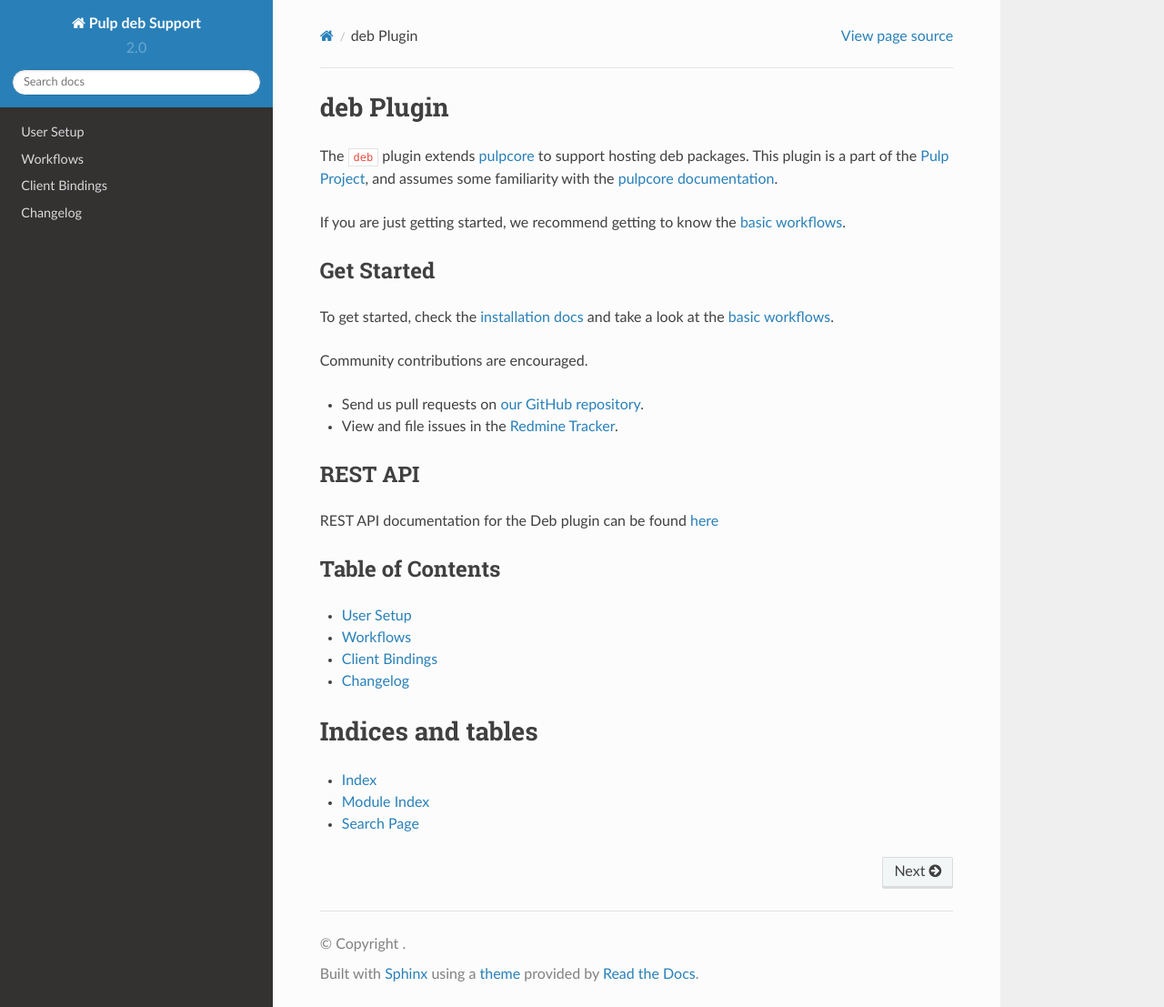
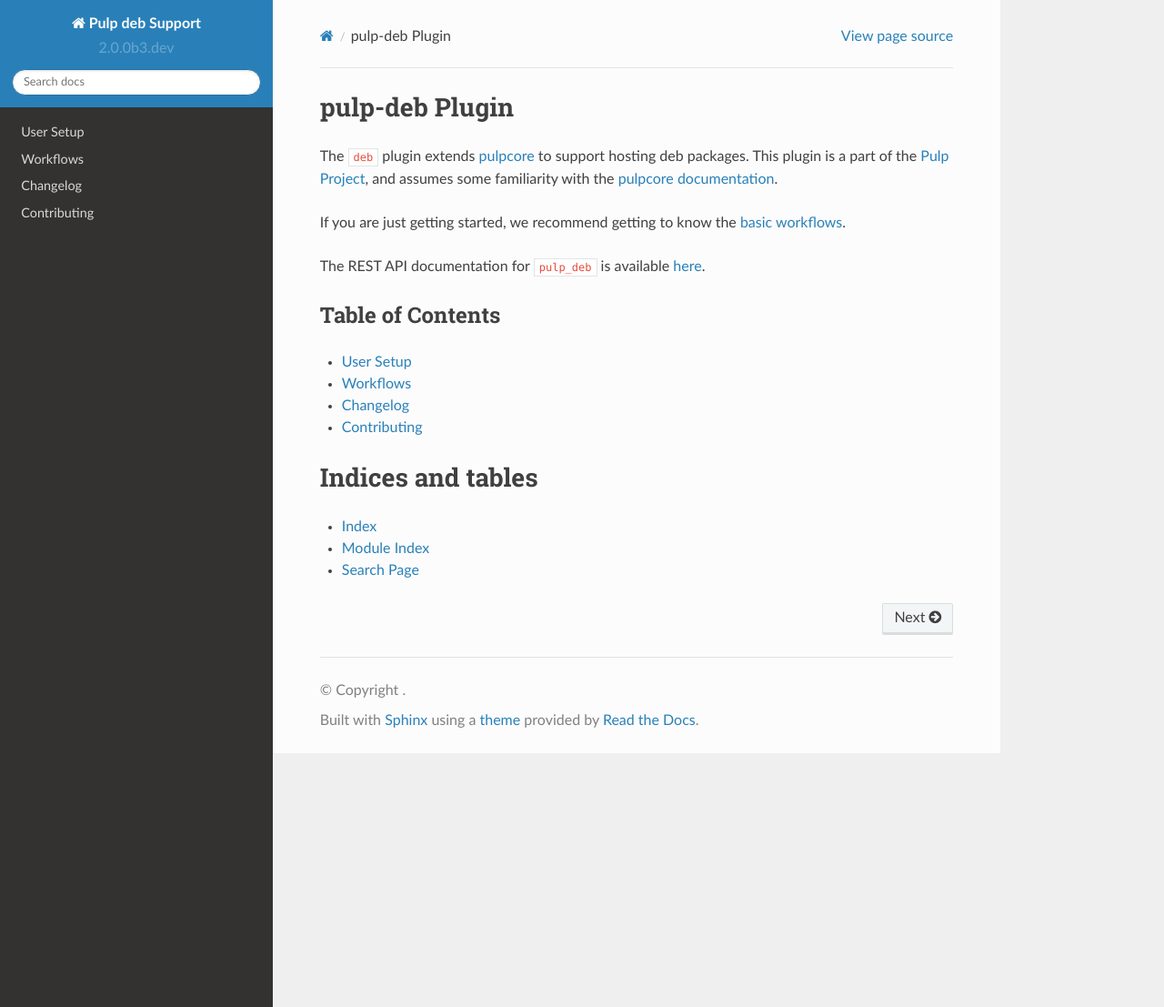
Before and after one commit to pulp/pulp_deb, a Sphinx documentation site: the page built from docs/index.rst, in a window 1280 px wide and 1107 px high. Shown: the whole window at 91% size. Built offline with Sphinx 7.4.7 and the Read the Docs theme 2.0.0, drawn with Linux system fonts in a browser that asks for light colours.

Commit message:
Update docs from plugin_template
[noissue]

```diff
--- a/docs/_templates/restapi.html
+++ b/docs/_templates/restapi.html
@@ -1,7 +1,7 @@
 <!DOCTYPE html>
 <html>
   <head>
-    <title>REST API for Pulp 3 Deb Plugin</title>
+    <title>REST API for Pulp 3 deb Plugin</title>
     <!-- needed for adaptive design -->
     <meta charset="utf-8"/>
     <meta name="viewport" content="width=device-width, initial-scale=1">
--- a/docs/changes.rst
+++ b/docs/changes.rst
@@ -1,4 +1,4 @@
-.. _pulp-rpm-changes:
+.. _pulp_deb-changes:
 
 .. include:: ../CHANGES.rst
 
--- a/docs/conf.py
+++ b/docs/conf.py
@@ -11,6 +11,12 @@
 # All configuration values have a default; values that are commented out
 # serve to show the default.
 
+import os
+import sys
+sys.path.insert(0, os.path.abspath('..'))  # noqa
+
+import pulp_deb
+
 try:
     import sphinx_rtd_theme
 except ImportError:
@@ -19,108 +25,106 @@ except ImportError:
 # If extensions (or modules to document with autodoc) are in another directory,
 # add these directories to sys.path here. If the directory is relative to the
 # documentation root, use os.path.abspath to make it absolute, like shown here.
-# sys.path.insert(0, os.path.abspath('.'))
+#sys.path.insert(0, os.path.abspath('.'))
 
 # -- General configuration -----------------------------------------------------
 
 # If your documentation needs a minimal Sphinx version, state it here.
-# needs_sphinx = '1.0'
+#needs_sphinx = '1.0'
 
 # Add any Sphinx extension module names here, as strings. They can be extensions
 # coming with Sphinx (named 'sphinx.ext.*') or your custom ones.
-extensions = ["sphinx.ext.extlinks"]
+extensions = ['sphinx.ext.extlinks']
 
 # Add any paths that contain templates here, relative to this directory.
-templates_path = ["_templates"]
+templates_path = ['_templates']
 
 # The suffix of source filenames.
-source_suffix = ".rst"
+source_suffix = '.rst'
 
 # The encoding of source files.
-# source_encoding = 'utf-8-sig'
+#source_encoding = 'utf-8-sig'
 
 # The master toctree document.
-master_doc = "index"
+master_doc = 'index'
 
 # General information about the project.
-project = u"Pulp deb Support"
-copyright = u""
+project = u'Pulp deb Support'
+copyright = u''
 
 # The version info for the project you're documenting, acts as replacement for
 # |version| and |release|, also used in various other places throughout the
 # built documents.
 #
 # The short X.Y version.
-version = "2.0"
+version = pulp_deb.__version__
 # The full version, including alpha/beta/rc tags.
-release = "2.0.0b3.dev"
+release = pulp_deb.__version__
 
 # The language for content autogenerated by Sphinx. Refer to documentation
 # for a list of supported languages.
-# language = None
+#language = None
 
 # There are two options for replacing |today|: either, you set today to some
 # non-false value, then it is used:
-# today = ''
+#today = ''
 # Else, today_fmt is used as the format for a strftime call.
-# today_fmt = '%B %d, %Y'
+#today_fmt = '%B %d, %Y'
 
 # List of patterns, relative to source directory, that match files and
 # directories to ignore when looking for source files.
-exclude_patterns = ["_build"]
+patterns = ['_build']
 
 # The reST default role (used for this markup: `text`) to use for all documents.
-# default_role = None
+#default_role = None
 
 # If true, '()' will be appended to :func: etc. cross-reference text.
-# add_function_parentheses = True
+#add_function_parentheses = True
 
 # If true, the current module name will be prepended to all description
 # unit titles (such as .. function::).
-# add_module_names = True
+#add_module_names = True
 
 # If true, sectionauthor and moduleauthor directives will be shown in the
 # output. They are ignored by default.
-# show_authors = False
+#show_authors = False
 
 # The name of the Pygments (syntax highlighting) style to use.
-pygments_style = "sphinx"
+pygments_style = 'sphinx'
 
 # A list of ignored prefixes for module index sorting.
-# modindex_common_prefix = []
+#modindex_common_prefix = []
 
 
 # -- Options for HTML output ---------------------------------------------------
 
 # The theme to use for HTML and HTML Help pages.  See the documentation for
 # a list of builtin themes.
-html_theme = "sphinx_rtd_theme" if sphinx_rtd_theme else "default"
+html_theme = 'sphinx_rtd_theme' if sphinx_rtd_theme else 'default'
 
 # Theme options are theme-specific and customize the look and feel of a theme
 # further.  For a list of options available for each theme, see the
 # documentation.
-# html_theme_options = {}
+#html_theme_options = {}
 
 # Add any paths that contain custom themes here, relative to this directory.
-# html_theme_path = []
+#html_theme_path = []
 
 # The name for this set of Sphinx documents.  If None, it defaults to
 # "<project> v<release> documentation".
-# html_title = None
+#html_title = None
 
 # A shorter title for the navigation bar.  Default is the same as html_title.
-# html_short_title = None
+#html_short_title = None
 
 # The name of an image file (relative to this directory) to place at the top
 # of the sidebar.
-# html_logo = None
-
-html_static_path = ['_static']
+#html_logo = None
 
 # The name of an image file (within the static path) to use as favicon of the
 # docs.  This file should be a Windows icon file (.ico) being 16x16 or 32x32
 # pixels large.
-# html_favicon = None
+#html_favicon = None
 
 # Add any paths that contain custom static files (such as style sheets) here,
 # relative to this directory. They are copied after the builtin static files,
@@ -129,85 +133,90 @@ html_theme_path = [sphinx_rtd_theme.get_html_theme_path()] if sphinx_rtd_theme e
 
 # If not '', a 'Last updated on:' timestamp is inserted at every page bottom,
 # using the given strftime format.
-# html_last_updated_fmt = '%b %d, %Y'
+#html_last_updated_fmt = '%b %d, %Y'
 
 # If true, SmartyPants will be used to convert quotes and dashes to
 # typographically correct entities.
-# html_use_smartypants = True
+#html_use_smartypants = True
 
 # Custom sidebar templates, maps document names to template names.
-# html_sidebars = {}
+#html_sidebars = {}
 
 # Additional templates that should be rendered to pages, maps page names to
 # template names.
 html_additional_pages = {'restapi': 'restapi.html'}
 
+html_static_path = ['_static']
+
+
 # If false, no module index is generated.
-# html_domain_indices = True
+#html_domain_indices = True
 
 # If false, no index is generated.
-# html_use_index = True
+#html_use_index = True
 
 # If true, the index is split into individual pages for each letter.
-# html_split_index = False
+#html_split_index = False
 
 # If true, links to the reST sources are added to the pages.
-# html_show_sourcelink = True
+#html_show_sourcelink = True
 
 # If true, "Created using Sphinx" is shown in the HTML footer. Default is True.
-# html_show_sphinx = True
+#html_show_sphinx = True
 
 # If true, "(C) Copyright ..." is shown in the HTML footer. Default is True.
-# html_show_copyright = True
+#html_show_copyright = True
 
 # If true, an OpenSearch description file will be output, and all pages will
 # contain a <link> tag referring to it.  The value of this option must be the
 # base URL from which the finished HTML is served.
-# html_use_opensearch = ''
+#html_use_opensearch = ''
 
 # This is the file name suffix for HTML files (e.g. ".xhtml").
-# html_file_suffix = None
+#html_file_suffix = None
 
 # -- Options for LaTeX output --------------------------------------------------
 
 latex_elements = {
-    # The paper size ('letterpaper' or 'a4paper').
-    #'papersize': 'letterpaper',
-    # The font size ('10pt', '11pt' or '12pt').
-    #'pointsize': '10pt',
-    # Additional stuff for the LaTeX preamble.
-    #'preamble': '',
+# The paper size ('letterpaper' or 'a4paper').
+#'papersize': 'letterpaper',
+
+# The font size ('10pt', '11pt' or '12pt').
+#'pointsize': '10pt',
+
+# Additional stuff for the LaTeX preamble.
+#'preamble': '',
 }
 
 # The name of an image file (relative to this directory) to place at the top of
 # the title page.
-# latex_logo = None
+#latex_logo = None
 
 # For "manual" documents, if this is true, then toplevel headings are parts,
 # not chapters.
-# latex_use_parts = False
+#latex_use_parts = False
 
 # If true, show page references after internal links.
-# latex_show_pagerefs = False
+#latex_show_pagerefs = False
 
 # If true, show URL addresses after external links.
-# latex_show_urls = False
+#latex_show_urls = False
 
 # Documents to append as an appendix to all manuals.
-# latex_appendices = []
+#latex_appendices = []
 
 # If false, no module index is generated.
-# latex_domain_indices = True
+#latex_domain_indices = True
 
 
 # If true, show URL addresses after external links.
-# man_show_urls = False
+#man_show_urls = False
 
 # Documents to append as an appendix to all manuals.
-# texinfo_appendices = []
+#texinfo_appendices = []
 
 # If false, no module index is generated.
-# texinfo_domain_indices = True
+#texinfo_domain_indices = True
 
 # How to display URL addresses: 'footnote', 'no', or 'inline'.
-# texinfo_show_urls = 'footnote'
+#texinfo_show_urls = 'footnote'
--- /dev/null
+++ b/docs/contributing.rst
@@ -0,0 +1 @@
+.. include:: ../CONTRIBUTING.rst
--- a/docs/index.rst
+++ b/docs/index.rst
@@ -1,5 +1,5 @@
-deb Plugin
-======================
+pulp-deb Plugin
+===============
 
 The ``deb`` plugin extends `pulpcore <https://pypi.python.org/pypi/pulpcore/>`__ to support
 hosting deb packages. This plugin is a part of the `Pulp Project
@@ -9,22 +9,8 @@ hosting deb packages. This plugin is a part of the `Pulp Project
 If you are just getting started, we recommend getting to know the :doc:`basic
 workflows<workflows/index>`.
 
-Get Started
------------
+The REST API documentation for ``pulp_deb`` is available `here <restapi.html>`_.
 
-To get started, check the :doc:`installation docs<installation>` and take a look at the :doc:`basic
-workflows<workflows/index>`.
-
-Community contributions are encouraged.
-
-* Send us pull requests on `our GitHub repository <https://github.com/pulp/pulp_deb>`_.
-* View and file issues in the `Redmine Tracker
-  <https://pulp.plan.io/projects/pulp_deb/issues>`_.
-
-REST API
---------
-
-REST API documentation for the Deb plugin can be found `here <restapi.html>`_
 
 Table of Contents
 -----------------
@@ -34,8 +20,8 @@ Table of Contents
 
    installation
    workflows/index
-   bindings
    changes
+   contributing
 
 
 Indices and tables
--- a/docs/workflows/index.rst
+++ b/docs/workflows/index.rst
@@ -1,7 +1,7 @@
 Workflows
 =========
 
-If you have not yet installed the deb plugins on your Pulp installation, please follow our
+If you have not yet installed the `deb` plugin on your Pulp installation, please follow our
 :doc:`../installation`. These documents will assume you have the environment installed and
 ready to go.
 
```
Also changed, not shown: doc_requirements.txt (+10 -1 lines), docs/installation.rst (+5 -5 lines), 2 other files.
